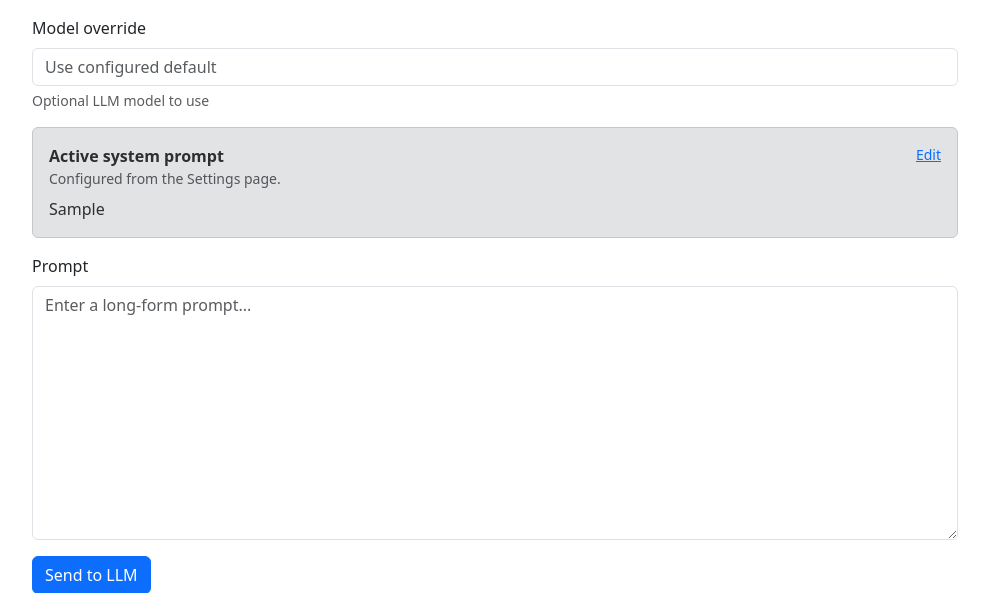
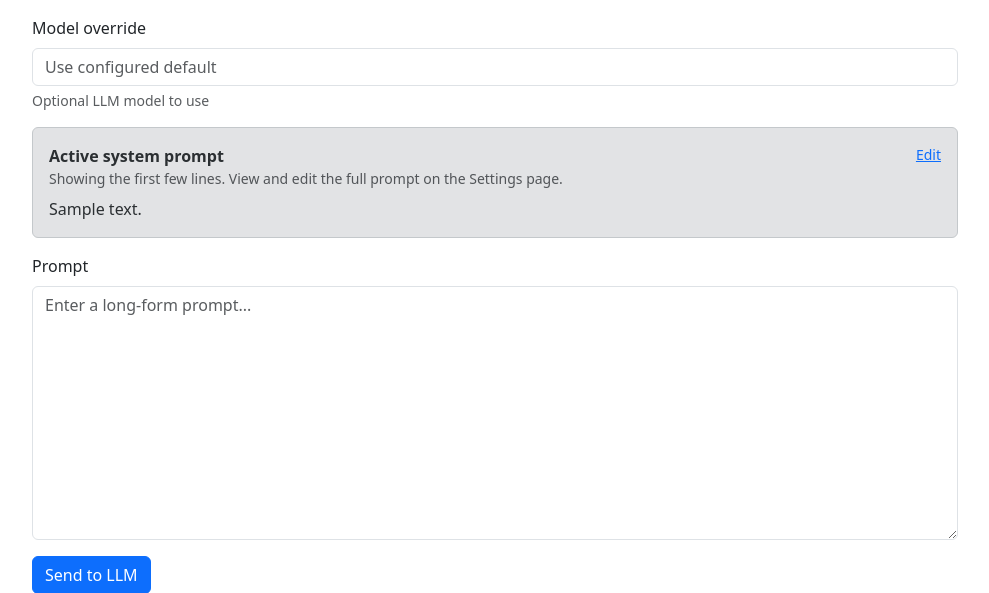
Before and after one commit to jbrusey/health-team-1-poc, a Flask app: template app/templates/llm.html in a window 1280 px wide. Shown: the part 286-879 px from the top of the page, without its empty margins (50-1039 px from the left). Run offline with Flask 3, Linux system fonts and the light colour scheme; the template is opened without the code that fills it: values that come from a table or form of the project are taken from there, most other values are stand-ins (such as "Sample title", 1, 10 or a date in 2020).

Commit message:
make system prompt a bit smaller

```diff
--- a/app/templates/llm.html
+++ b/app/templates/llm.html
@@ -21,16 +21,19 @@
             <div class="form-text">{{ form.model.description }}</div>
           {% endif %}
         </div>
-        {% if system_prompt %}
+        {% if system_prompt_preview %}
           <div class="alert alert-secondary" role="status">
             <div class="d-flex justify-content-between align-items-start">
               <div>
                 <div class="fw-semibold">Active system prompt</div>
-                <div class="small text-muted">Configured from the Settings page.</div>
+                <div class="small text-muted">
+                  Showing the first few lines. View and edit the full prompt on the Settings
+                  page.
+                </div>
               </div>
               <a class="small" href="{{ url_for('main.settings') }}">Edit</a>
             </div>
-            <div class="mt-2 mb-0">{{ system_prompt|replace('\n', '<br>')|safe }}</div>
+            <div class="mt-2 mb-0">{{ system_prompt_preview|replace('\n', '<br>')|safe }}</div>
           </div>
         {% endif %}
         <div class="mb-3">
```
Also changed, not shown: app/routes.py (+20 -0 lines), app/templates/multi_llm.html (+6 -3 lines).
